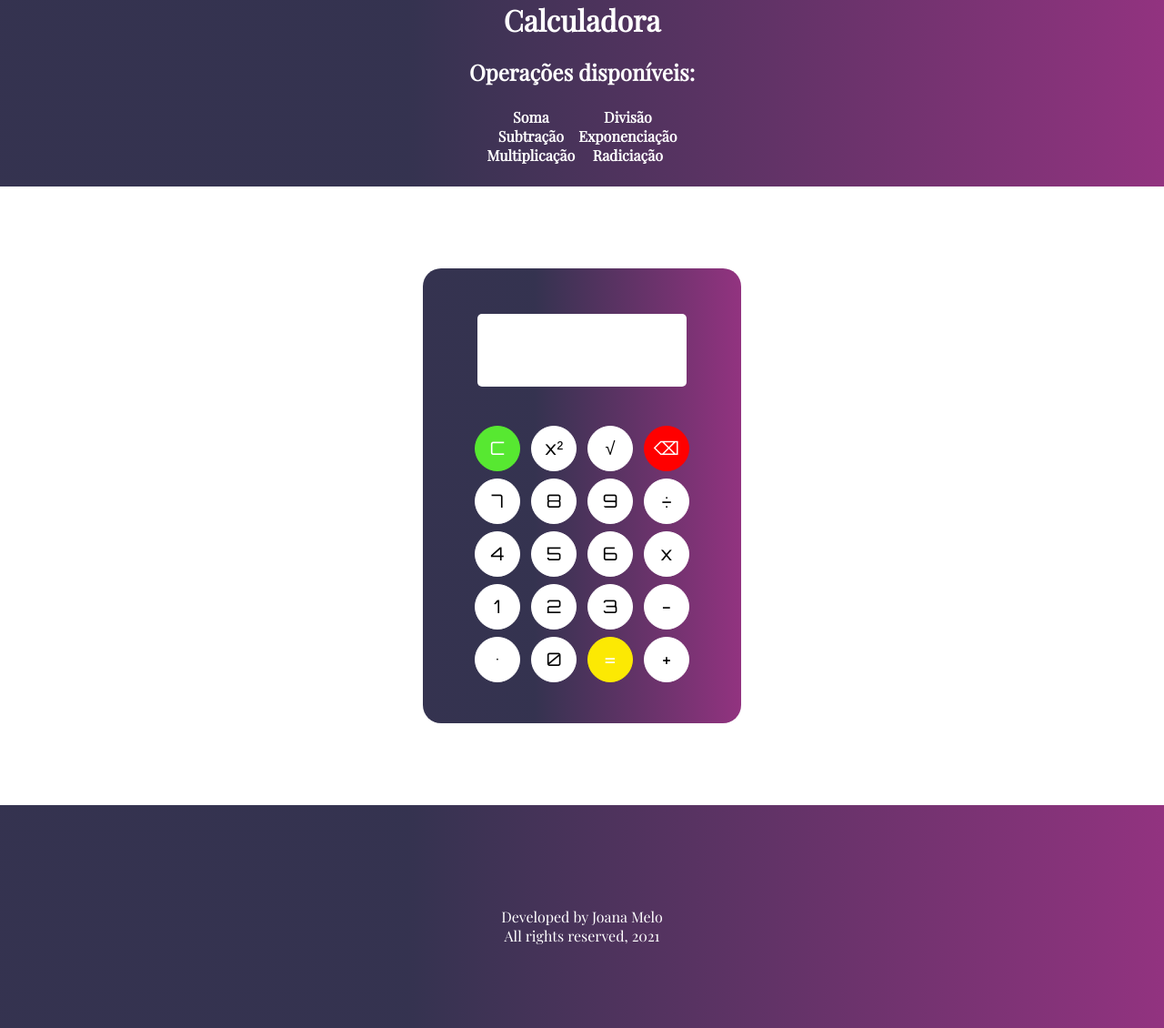
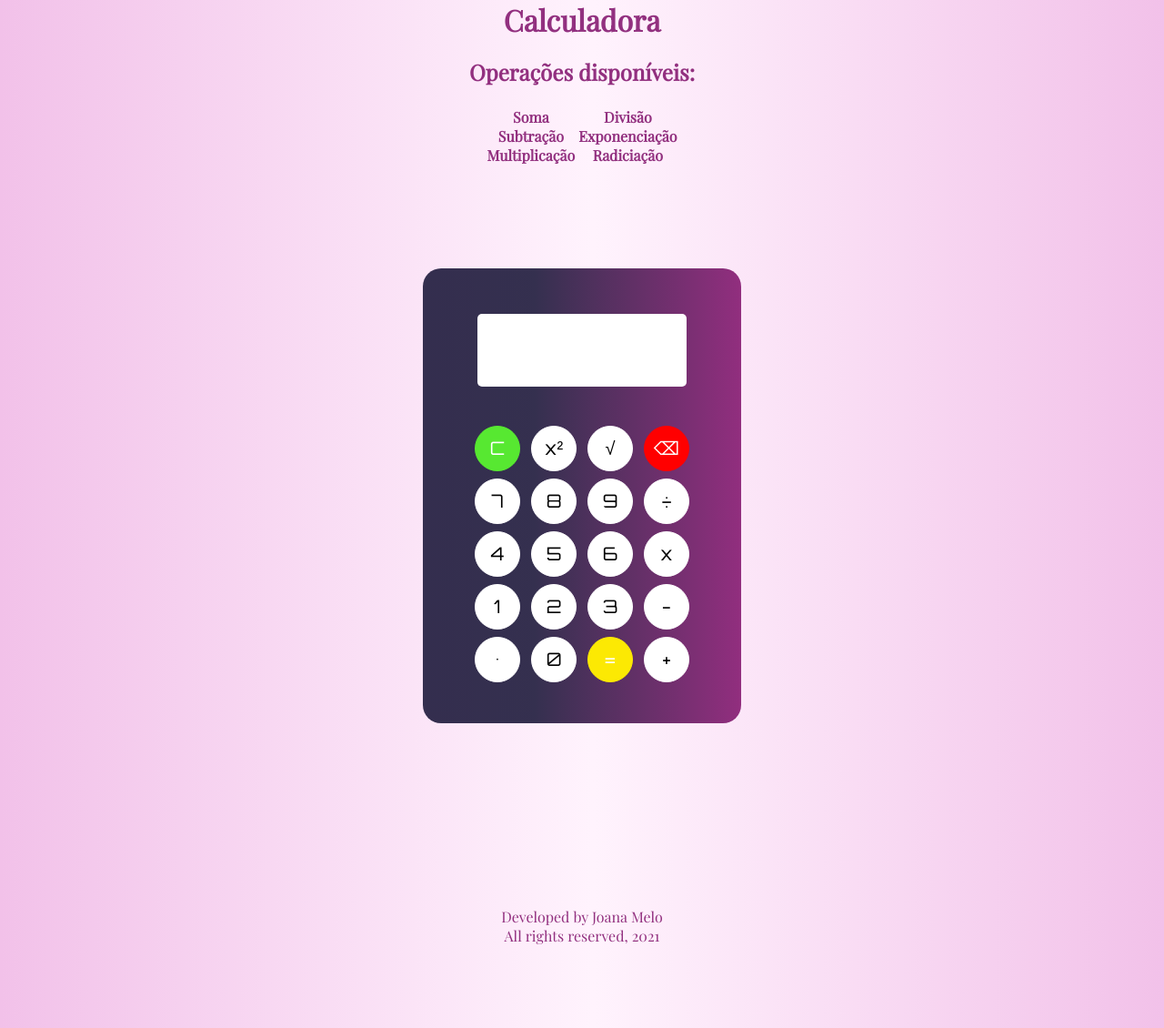
Before and after one commit to joanamelo13/calc-web, a plain HTML site: page index.html in a window 1280 px wide. Shown: the whole page at 91% size. Drawn offline with nearby package versions, Linux system fonts and the light colour scheme.

Commit message:
Changes on CSS

```diff
--- a/contents/css/style.css
+++ b/contents/css/style.css
@@ -136,11 +136,12 @@ html{
 body, head, h1{
     margin: 0;
     padding: 0;
+    background: linear-gradient(90deg, rgba(242,193,233,1) 0%, rgba(255,243,253,1) 51%, rgba(242,193,233,1) 100%);
 }
 
 header{
-    background: linear-gradient(90deg, rgba(2,0,36,0.8) 35%, rgba(119,0,96,0.8) 100%, rgba(0,146,255,0.8) 5%);
-    color:#fff;
+    background: linear-gradient(90deg, rgba(242,193,233,1) 0%, rgba(255,243,253,1) 51%, rgba(242,193,233,1) 100%);
+    color: rgba(119,0,96,0.8);
     text-align: center !important;
     vertical-align: middle !important;
     margin: 0;
@@ -150,9 +151,9 @@ header{
 }
 
 footer{
-    background: linear-gradient(90deg, rgba(2,0,36,0.8) 35%, rgba(119,0,96,0.8) 100%, rgba(0,146,255,0.8) 5%);
+    background: linear-gradient(90deg, rgba(242,193,233,1) 0%, rgba(255,243,253,1) 51%, rgba(242,193,233,1) 100%);
     size: 5px;
-    color: #fff;
+    color: rgba(119,0,96,0.8);
     text-align: center !important;
     vertical-align: middle !important;
     margin: none;
```
